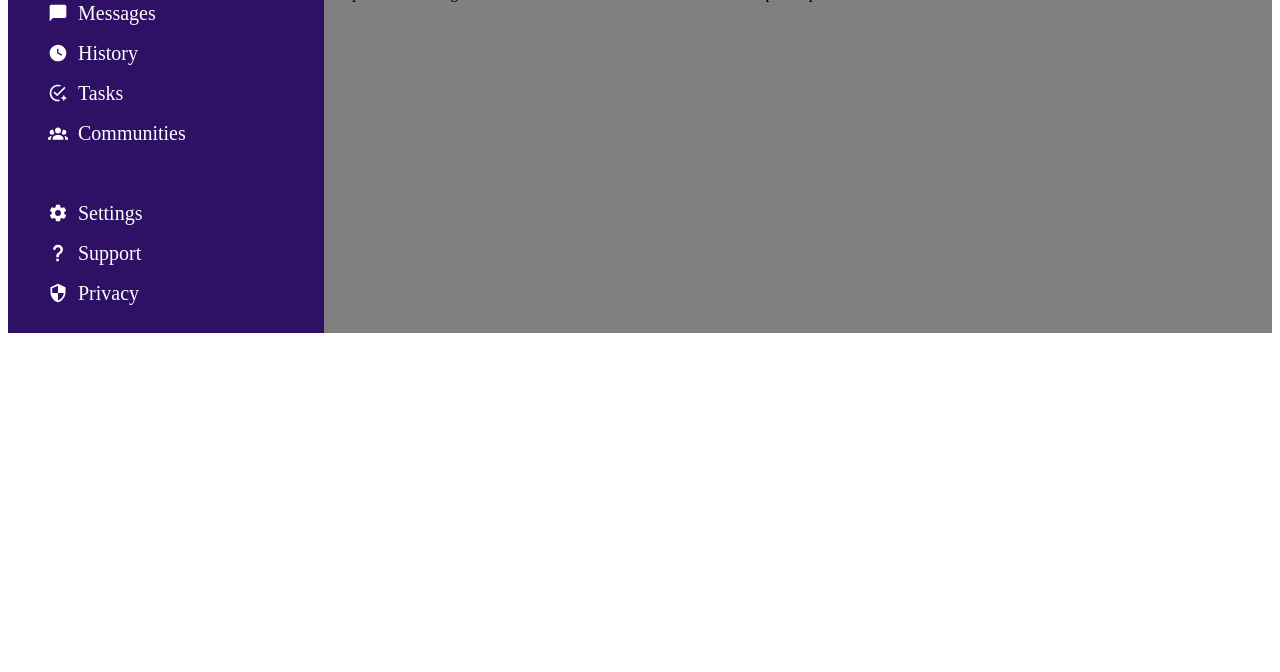
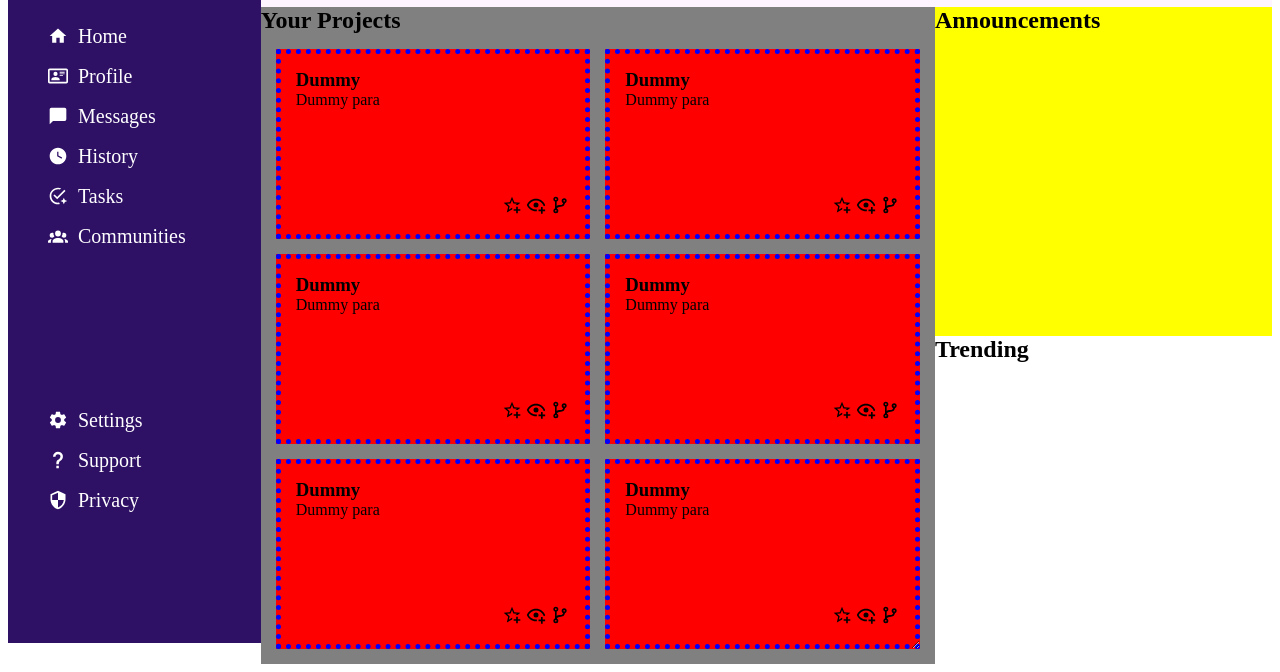
Before and after one commit to h-maren/dashboard-project, a plain HTML site: page index.html in a window 1280 px wide. Shown: the part 165-837 px from the top of the page. Before the commit the page ends 800 px from the top, so only its background shows below. Drawn offline with Linux system fonts and the light colour scheme.

Commit message:
Add project, announcement, and trending layout Added project section including dummy cards, and layout for announcements and trending

```diff
--- a/index.html
+++ b/index.html
@@ -59,7 +59,83 @@
         </div>
     </div>
     <div class="main-content">
-        Lorem ipsum dolor sit amet consectetur adipisicing elit. Molestias doloribus distinctio, recusandae dolorum magnam aliquam non? Totam, magni non praesentium eligendi labore, facere exercitationem deleniti, in sapiente provident obcaecati inventore!
+        <div class="projects">
+            <h2>Your Projects</h2>
+            <div class="project-card-container">
+                <div class="project-card">
+                    <div class="project-card-text">
+                        <h3>Dummy</h3>
+                        <p>Dummy para</p>
+                    </div>
+                    <div class="icon-line">
+                        <img src="icons/star-plus-outline.svg" />
+                        <img src="icons/eye-plus-outline.svg" />
+                        <img src="icons/source-branch.svg" />
+                    </div>
+                </div>
+                <div class="project-card">
+                    <div class="project-card-text">
+                        <h3>Dummy</h3>
+                        <p>Dummy para</p>
+                    </div>
+                    <div class="icon-line">
+                        <img src="icons/star-plus-outline.svg" />
+                        <img src="icons/eye-plus-outline.svg" />
+                        <img src="icons/source-branch.svg" />
+                    </div>
+                </div>
+                <div class="project-card">
+                    <div class="project-card-text">
+                        <h3>Dummy</h3>
+                        <p>Dummy para</p>
+                    </div>
+                    <div class="icon-line">
+                        <img src="icons/star-plus-outline.svg" />
+                        <img src="icons/eye-plus-outline.svg" />
+                        <img src="icons/source-branch.svg" />
+                    </div>
+                </div>
+                <div class="project-card">
+                    <div class="project-card-text">
+                        <h3>Dummy</h3>
+                        <p>Dummy para</p>
+                    </div>
+                    <div class="icon-line">
+                        <img src="icons/star-plus-outline.svg" />
+                        <img src="icons/eye-plus-outline.svg" />
+                        <img src="icons/source-branch.svg" />
+                    </div>
+                </div>
+                <div class="project-card">
+                    <div class="project-card-text">
+                        <h3>Dummy</h3>
+                        <p>Dummy para</p>
+                    </div>
+                    <div class="icon-line">
+                        <img src="icons/star-plus-outline.svg" />
+                        <img src="icons/eye-plus-outline.svg" />
+                        <img src="icons/source-branch.svg" />
+                    </div>
+                </div>
+                <div class="project-card">
+                    <div class="project-card-text">
+                        <h3>Dummy</h3>
+                        <p>Dummy para</p>
+                    </div>
+                    <div class="icon-line">
+                        <img src="icons/star-plus-outline.svg" />
+                        <img src="icons/eye-plus-outline.svg" />
+                        <img src="icons/source-branch.svg" />
+                    </div>
+                </div>
+            </div>
+        </div>
+        <div class="announcements">
+            <h2>Announcements</h2>
+        </div>
+        <div class="trending">
+            <h2>Trending</h2>
+        </div>
     </div>
 </div>
 </body>
--- a/style.css
+++ b/style.css
@@ -1,7 +1,7 @@
 .container {
     display: grid;
-    grid-template-columns: 1fr 3fr;
-    grid-template-rows: 1fr 3fr;
+    grid-template-columns: 1fr 4fr;
+    grid-template-rows: 1fr 4fr;
 }
 
 .sidebar {
@@ -10,6 +10,7 @@
     grid-row: 1/-1;
     display: grid;
     font-size: 20px;
+    height: 100vh;
 }
 
 .header {
@@ -47,6 +48,42 @@
     flex-direction: column;
 }
 
+.main-content {
+    display: grid;
+    grid-template-columns: 2fr 1fr;
+    grid-template-rows: 1fr 1fr;
+}
+
+.projects {
+    grid-row: 1/-1;
+}
+
+.announcements{
+    background-color: yellow;
+}
+
+.trending {
+    background-color: white;
+}
+.project-card-container{
+    display: grid;
+    grid-template-columns: repeat(2,1fr);
+    grid-template-rows: repeat(3,1fr);
+    overflow: auto;
+    resize: both;
+    gap: 15px;
+    margin: 15px;
+}
+
+.project-card {
+    background-color:red;
+    padding: 15px;
+    border-color: blue;
+    border-width: 5px;
+    border-style: dotted;
+    height: 150px;
+}
+
 ul {
     display: flex;
     flex-direction: column;
@@ -67,6 +104,26 @@ a {
 p,h1,h2,h3,h4 {
     display: inline;
     margin: 0px;
+}
+
+.project-card, .project-card-text {
+    display: flex;
+}
+
+.project-card-text, .project-card {
+    flex-direction: column;
+}
+
+.project-card {
+    justify-content: space-between;
+}
+
+.icon-line {
+    align-self: flex-end;
+}
+
+.icon-logo {
+    align-self: end;
 }
 
 .batman-logo {
```
Also changed, not shown: icons/blackcaticon.jpeg (added), icons/eye-plus-outline.svg (added), icons/joker.jpeg (added), icons/joker.png (added), icons/penguin.png (added), icons/scarecrow.png (added), icons/source-branch.svg (added), icons/star-plus-outline.svg (added).
